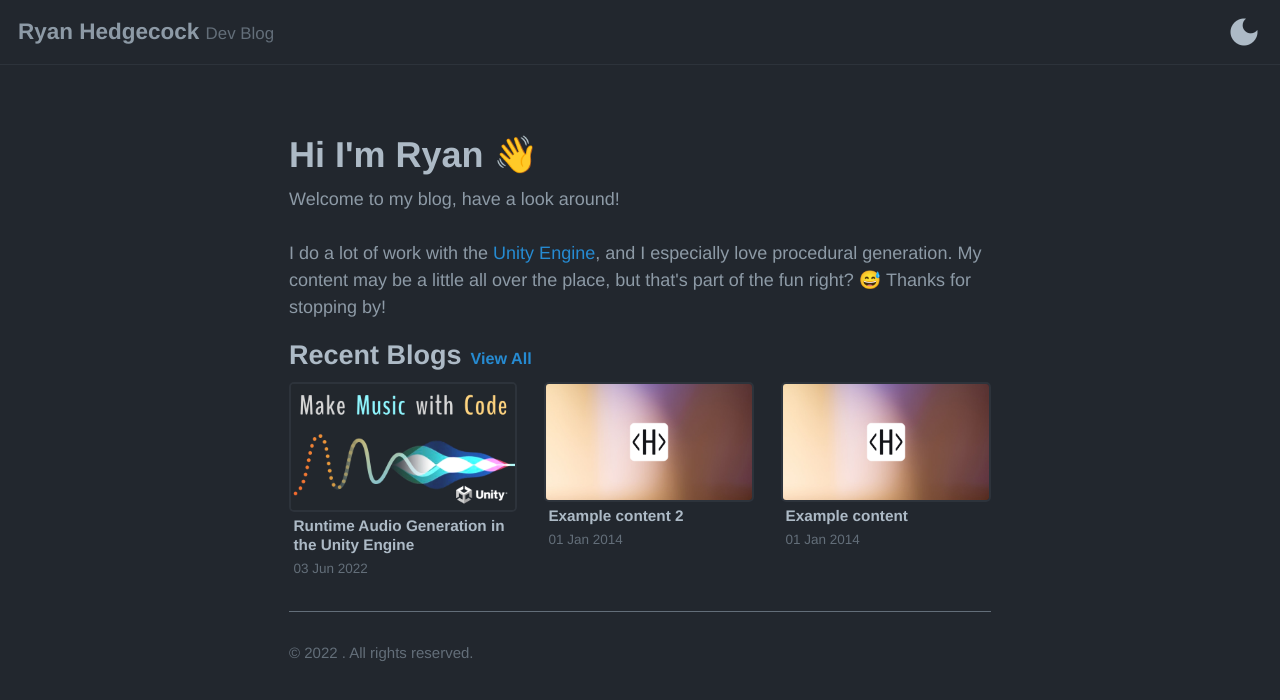
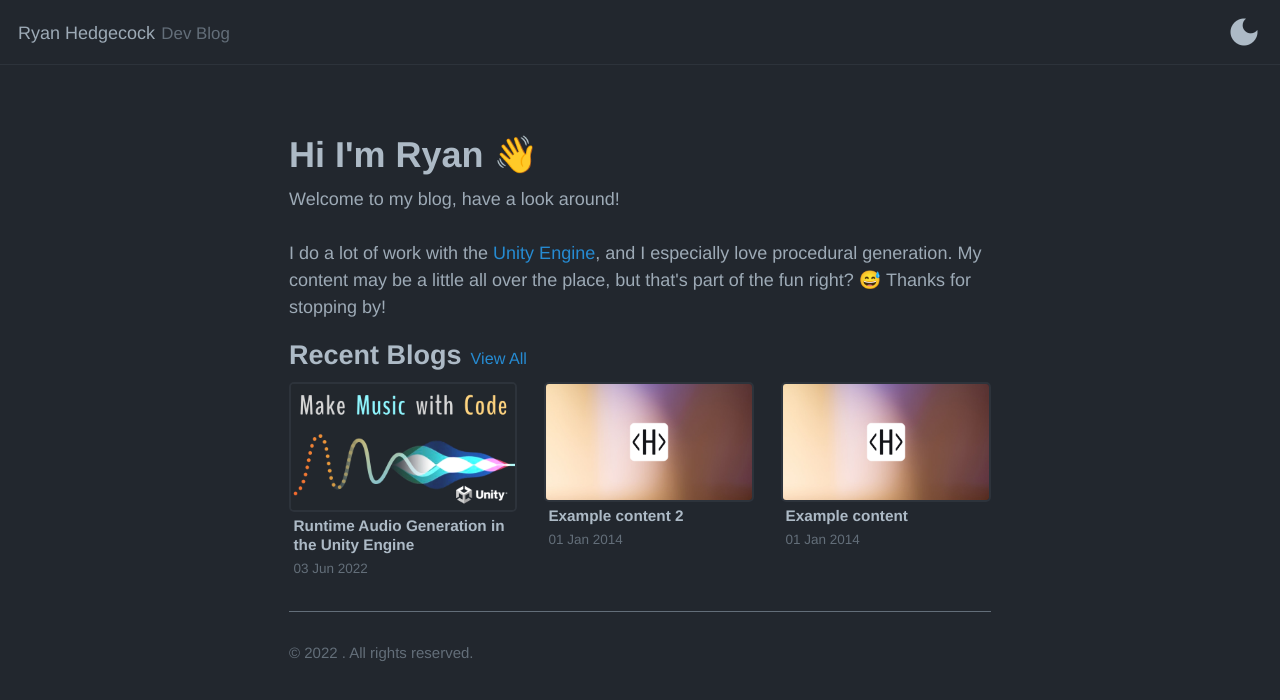
Before and after one commit to rhedgeco/dev-blog, a Jekyll site: the page built from index.html, in a window 1280 px wide. Shown: the top 700 px of the page. Built offline with Jekyll 4.4.1, drawn with Linux system fonts in a browser that asks for light colours.

Commit message:
better color formatting for posts

```diff
--- a/_sass/_base.scss
+++ b/_sass/_base.scss
@@ -9,7 +9,7 @@
   --background-alt2-color: #1e232a;
   --text-strong-color: #ddeaf6;
   --text-main-color: #adbac6;
-  --text-alt1-color: #8d9aa6;
+  --text-alt1-color: #9daab6;
   --text-alt2-color: #636e79;
   --text-link-color: #d28d26;
 }
--- a/_sass/_posts.scss
+++ b/_sass/_posts.scss
@@ -10,17 +10,8 @@
 
 // Blog post or page title
 .page-title,
-.post-title,
-.post-title a {
-  color: var(--text-main-color);
-}
-.page-title,
 .post-title {
   margin-top: 0;
-}
-
-.description {
-  color: var(--text-alt1-color);
 }
 
 // Meta data line below post title
--- a/_sass/_type.scss
+++ b/_sass/_type.scss
@@ -8,6 +8,11 @@
   line-height: 1.25;
   color: var(--text-main-color);
   text-rendering: optimizeLegibility;
+
+  a {
+    font-size: 80%;
+    font-weight: normal;
+  }
 }
 
 h1 {
@@ -32,6 +37,7 @@
 p {
   margin-top: 0;
   margin-bottom: 1rem;
+  color: var(--text-alt1-color);
 }
 
 strong {
```
